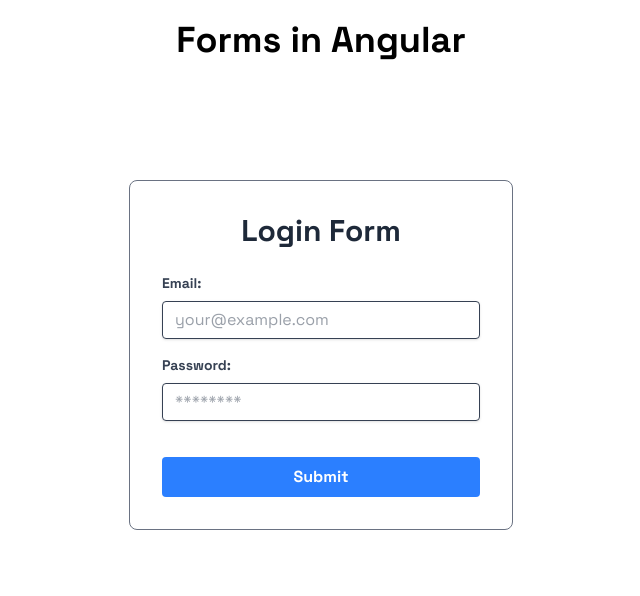
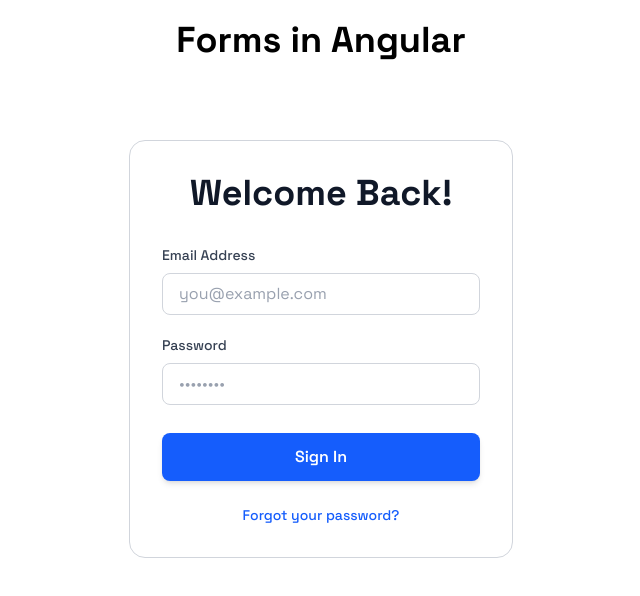
Before and after one commit to elishabhatti/angular-app, an Angular app: page / in a window 1280 px wide. Shown: the top 596 px of the page, without its empty margins (319-959 px from the left). Built offline with nearby package versions, Linux system fonts and the light colour scheme.

Commit message:
change the style of the form

```diff
--- a/src/app/form/form.html
+++ b/src/app/form/form.html
@@ -1,34 +1,40 @@
-<form #loginForm="ngForm" (ngSubmit)="onSubmit(loginForm)" class="p-8 rounded-lg max-w-sm border border-gray-500 mx-auto mt-30">
-  <h1 class="text-3xl font-bold mb-6 text-center text-gray-800">Login Form</h1>
+<form #loginForm="ngForm" (ngSubmit)="onSubmit(loginForm)" class="p-8 rounded-2xl max-w-sm mx-auto mt-20 border border-gray-300">
+  <h1 class="text-4xl font-extrabold mb-8 text-center text-gray-900">Welcome Back!</h1>
 
-  <div class="mb-4">
-    <label for="email" class="block text-gray-700 text-sm font-bold mb-2">Email:</label>
+  <div class="mb-5">
+    <label for="email" class="block text-gray-700 text-sm font-medium mb-2">Email Address</label>
     <input
-      class="shadow appearance-none border rounded w-full py-2 px-3 text-gray-700 leading-tight focus:outline-none focus:ring-2 focus:ring-blue-500 focus:border-transparent"
+      class="w-full px-4 py-2 border border-gray-300 rounded-lg focus:ring-2 focus:ring-blue-400 focus:border-blue-400 outline-none transition duration-200 ease-in-out text-gray-800 placeholder-gray-400"
       id="email"
       type="email"
       name="email"
       ngModel
-      placeholder="your@example.com"
+      placeholder="you@example.com"
+      required
     />
   </div>
 
-    <div class="mb-6">
-        <label for="password" class="block text-gray-700 text-sm font-bold mb-2">Password:</label>
+  <div class="mb-7">
+    <label for="password" class="block text-gray-700 text-sm font-medium mb-2">Password</label>
     <input
-        class="shadow appearance-none border rounded w-full py-2 px-3 text-gray-700 mb-3 leading-tight focus:outline-none focus:ring-2 focus:ring-blue-500 focus:border-transparent"
+      class="w-full px-4 py-2 border border-gray-300 rounded-lg focus:ring-2 focus:ring-blue-400 focus:border-blue-400 outline-none transition duration-200 ease-in-out text-gray-800 placeholder-gray-400"
       id="password"
       type="password"
       name="password"
       ngModel
-      placeholder="********"
+      placeholder="••••••••"
+      required
     />
   </div>
 
   <button
-    class="bg-blue-500 hover:bg-blue-700 text-white font-bold py-2 px-4 rounded focus:outline-none focus:ring-2 focus:ring-blue-500 focus:ring-opacity-50 w-full"
+    class="w-full bg-blue-600 hover:bg-blue-700 text-white font-semibold py-3 px-4 rounded-lg shadow-md hover:shadow-lg transition duration-300 ease-in-out transform hover:-translate-y-0.5 focus:outline-none focus:ring-3 focus:ring-blue-400 focus:ring-opacity-75"
     type="submit"
   >
-    Submit
+    Sign In
   </button>
+
+  <div class="mt-6 text-center text-sm">
+    <a href="#" class="text-blue-600 hover:text-blue-800 font-medium">Forgot your password?</a>
+  </div>
 </form>
```
Lines whose indentation alone changed are shown as unchanged.
